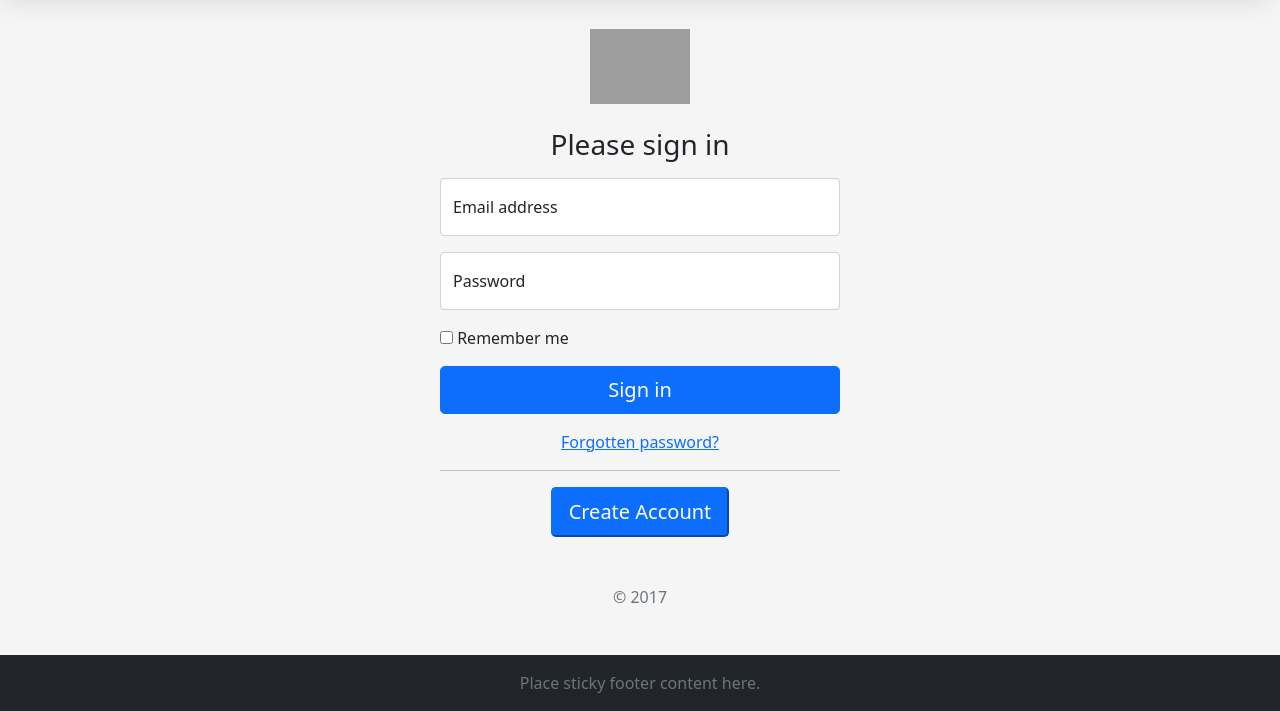
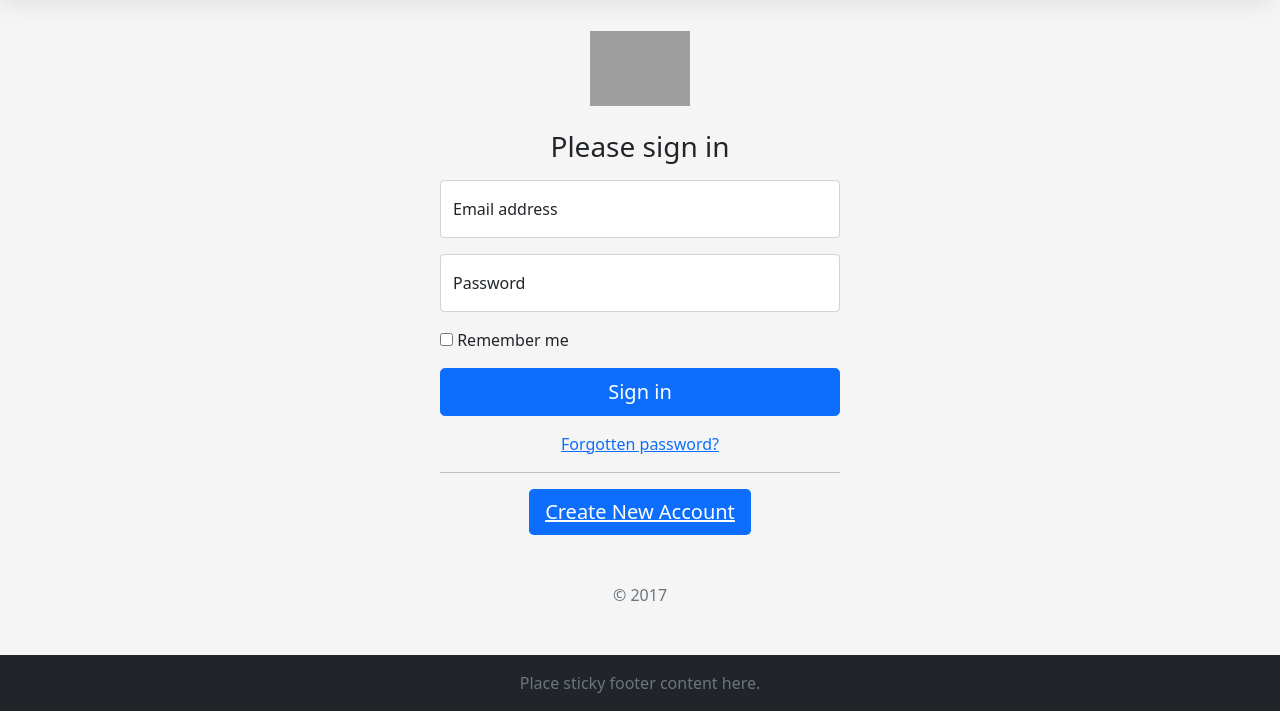
Before and after one commit to Makeem49/Legit_connet, a Flask app: page /auth/login in a window 1280 px wide. Shown: the part 333-1044 px from the top of the page. Run offline with Flask 2, Linux system fonts and the light colour scheme; some libraries are stand-ins or nearby versions; grey boxes are pictures that could not be loaded.

Commit message:
making changes update to login file

```diff
--- a/app_folder/blueprints/users/templates/login.html
+++ b/app_folder/blueprints/users/templates/login.html
@@ -34,7 +34,7 @@
         <hr />
 
         <div class="d-flex justify-content-center">
-            <button class="w-80 btn-lg btn-primary" type="submit">Create Account</button>
+            <a class="w-80 btn-lg btn-primary account-create" type="submit">Create New Account</a>
         </div>
         <p class="mt-5 mb-3 text-muted text-center">&copy; 2017</p>
     </form>
```
